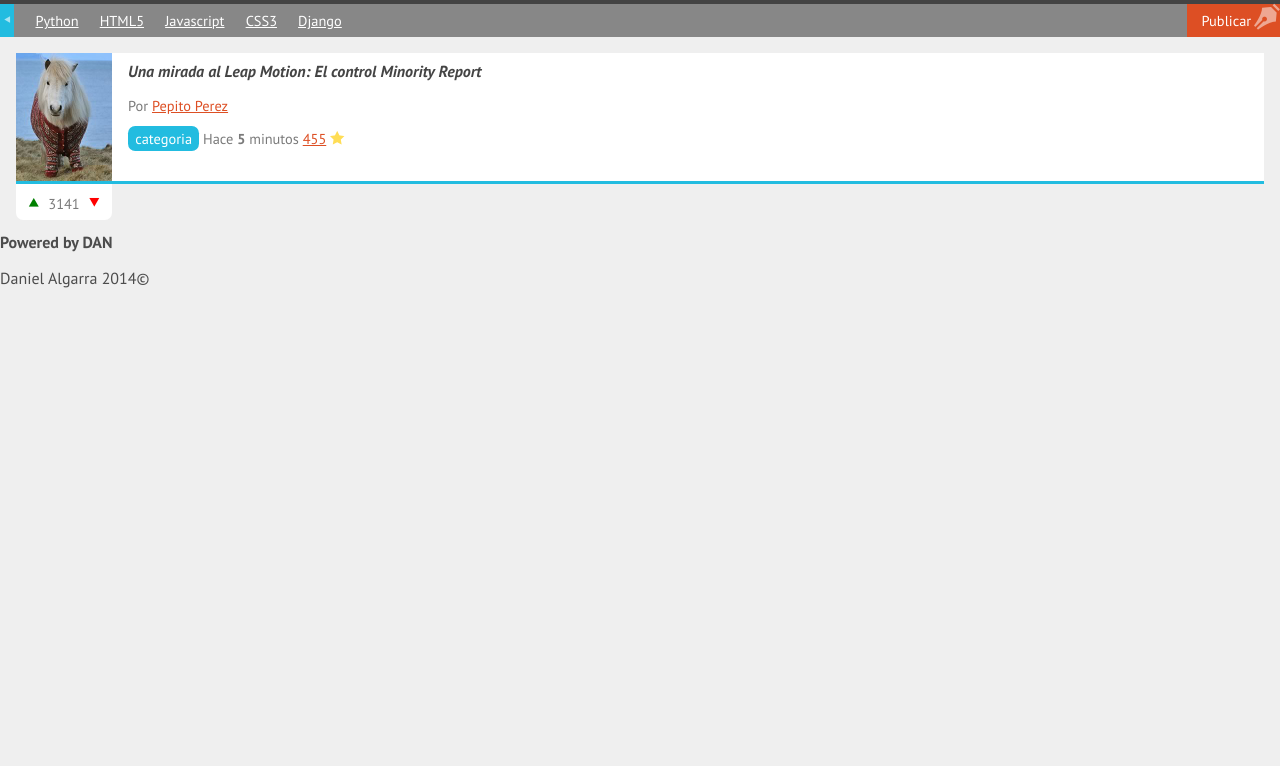
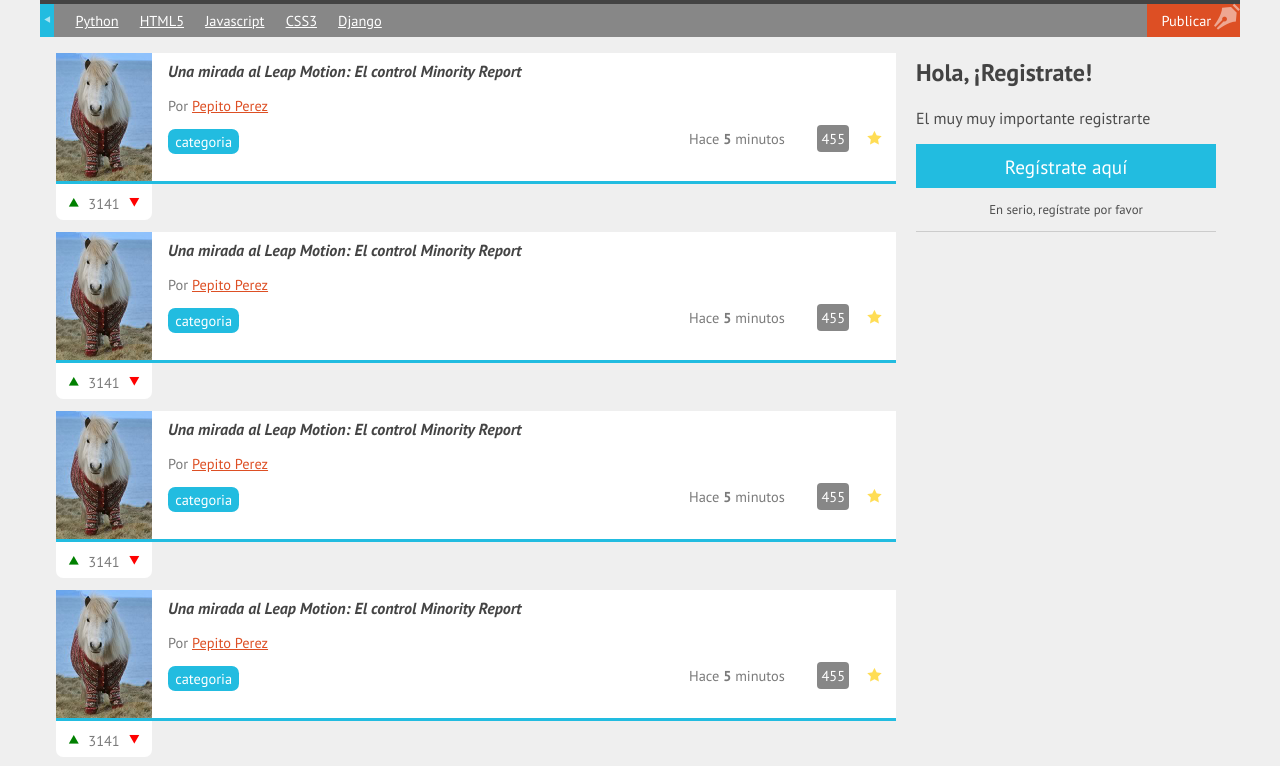
Before and after one commit to danialgarra/Mejorandolacurso, a plain HTML site: page index.html in a window 1280 px wide. Shown: the part 112-878 px from the top of the page. Before the commit the page ends 800 px from the top, so only its background shows below. Drawn offline with Linux system fonts and the light colour scheme.

Commit message:
responsive design, bienvenida y otras cosas

```diff
--- a/estilos.css
+++ b/estilos.css
@@ -146,6 +146,11 @@ nav #publicar_nav a
 	text-decoration: none;
 }
 
+#bienvenida
+{
+	display: none;
+}
+
 #contenido
 {
 	margin: 1em;
@@ -166,8 +171,25 @@ nav #publicar_nav a
 	font-size: 0.9em;
 }
 
+#contenido .item .datos_item
+{
+	text-align: right;
+}
+
+#contenido .item .datos_item .comentarios_item
+{
+	background: #878787;
+	border-radius: 4px;
+	color: white;
+	margin: 0 0 0 2em;
+	padding: 4px;
+	text-decoration: none;
+
+}
+
 #contenido .item .datos_item .guardar_item
 {
+	margin: 0 1em;
 	text-decoration: none;
 }
 
@@ -183,6 +205,7 @@ nav #publicar_nav a
 	background: #22BCE0;
 	border-radius: 0.5em;
 	color: white;
+	float: left;
 	padding: 0.2em 0.5em;
 	text-decoration: none;
 }
--- a/index.html
+++ b/index.html
@@ -4,10 +4,13 @@
 
 <head>
 	<meta charset="utf-8"/>
+	<meta name="viewport"
+	content="width=device-width, initial-scale=1, maximum-scale=1"/>
 	<title>Puls3: Comunidad de gente cool</title>
 	<link rel="stylesheet" href="normalize.css"/>
 	<link href='http://fonts.googleapis.com/css?family=PT+Sans:400,700,400italic,700italic' rel='stylesheet' type='text/css'/>
 	<link rel="stylesheet" href="estilos.css"/>
+	<link rel="stylesheet" href="responsive.css"/>
 
 </head>
 
@@ -39,7 +42,103 @@
 		</ul>
 	</nav>
 
+	<aside id="bienvenida">
+		<h2>Hola, ¡Registrate!</h2>
+		<p>El muy muy importante registrarte</p>
+		<a id="registro" href="#">Regístrate aquí</a>
+		<p id="mensaje_registro">En serio, regístrate por favor</p>
+
+	</aside>
+
 	<section id="contenido">
+		<article class="item">
+			<figure class="imagen_item">
+				<img src="imagen.jpg"/>
+			</figure>
+			<h2 class="titulo_item">
+				<a href="#">Una mirada al Leap Motion: El control Minority Report</a>
+			</h2>
+			<p class="autor_item">
+				Por <a href="#">Pepito Perez</a>
+			</p>
+			<p class="datos_item">
+				<a class="tag_item" href="#">categoria</a>
+				<span class="fecha_item">Hace <strong>5</strong> minutos</span>
+				<a class="comentarios_item" href="#">455</a>
+				<a class="guardar_item" href="#"></a>
+			</p>
+			<p class="votacion">
+				<a class="up" href="#"></a>
+					3141
+				<a class="down" href="#"></a>
+			</p>
+		</article>
+		<article class="item">
+			<figure class="imagen_item">
+				<img src="imagen.jpg"/>
+			</figure>
+			<h2 class="titulo_item">
+				<a href="#">Una mirada al Leap Motion: El control Minority Report</a>
+			</h2>
+			<p class="autor_item">
+				Por <a href="#">Pepito Perez</a>
+			</p>
+			<p class="datos_item">
+				<a class="tag_item" href="#">categoria</a>
+				<span class="fecha_item">Hace <strong>5</strong> minutos</span>
+				<a class="comentarios_item" href="#">455</a>
+				<a class="guardar_item" href="#"></a>
+			</p>
+			<p class="votacion">
+				<a class="up" href="#"></a>
+					3141
+				<a class="down" href="#"></a>
+			</p>
+		</article>
+		<article class="item">
+			<figure class="imagen_item">
+				<img src="imagen.jpg"/>
+			</figure>
+			<h2 class="titulo_item">
+				<a href="#">Una mirada al Leap Motion: El control Minority Report</a>
+			</h2>
+			<p class="autor_item">
+				Por <a href="#">Pepito Perez</a>
+			</p>
+			<p class="datos_item">
+				<a class="tag_item" href="#">categoria</a>
+				<span class="fecha_item">Hace <strong>5</strong> minutos</span>
+				<a class="comentarios_item" href="#">455</a>
+				<a class="guardar_item" href="#"></a>
+			</p>
+			<p class="votacion">
+				<a class="up" href="#"></a>
+					3141
+				<a class="down" href="#"></a>
+			</p>
+		</article>
+		<article class="item">
+			<figure class="imagen_item">
+				<img src="imagen.jpg"/>
+			</figure>
+			<h2 class="titulo_item">
+				<a href="#">Una mirada al Leap Motion: El control Minority Report</a>
+			</h2>
+			<p class="autor_item">
+				Por <a href="#">Pepito Perez</a>
+			</p>
+			<p class="datos_item">
+				<a class="tag_item" href="#">categoria</a>
+				<span class="fecha_item">Hace <strong>5</strong> minutos</span>
+				<a class="comentarios_item" href="#">455</a>
+				<a class="guardar_item" href="#"></a>
+			</p>
+			<p class="votacion">
+				<a class="up" href="#"></a>
+					3141
+				<a class="down" href="#"></a>
+			</p>
+		</article>
 		<article class="item">
 			<figure class="imagen_item">
 				<img src="imagen.jpg"/>
--- /dev/null
+++ b/responsive.css
@@ -0,0 +1,45 @@
+@media screen and (min-width: 768px)
+{
+	body
+	{
+		margin: 0 auto;
+		max-width: 1200px;
+	}
+	#contenido
+	{
+		width: 70%;
+	}
+	#bienvenida
+	{
+		border-bottom: 1px solid #CCC;
+		display: block;
+		float: right;
+		width: 25%;
+		margin-right: 2%;
+	}
+	#bienvenida h2
+	{
+		color: #434343;
+	}
+	#bienvenida #mensaje_registro
+	{
+		font-size: 0.8em;
+	}
+
+	#bienvenida #registro,
+	#bienvenida #mensaje_registro
+	{
+		text-align: center;
+	}
+
+
+	#bienvenida #registro
+	{
+		background: #22BCE0;
+		color: white;
+		display: block;
+		font-size: 1.2em;
+		padding: 0.5em 0;
+		text-decoration: none;
+	}
+}
```
